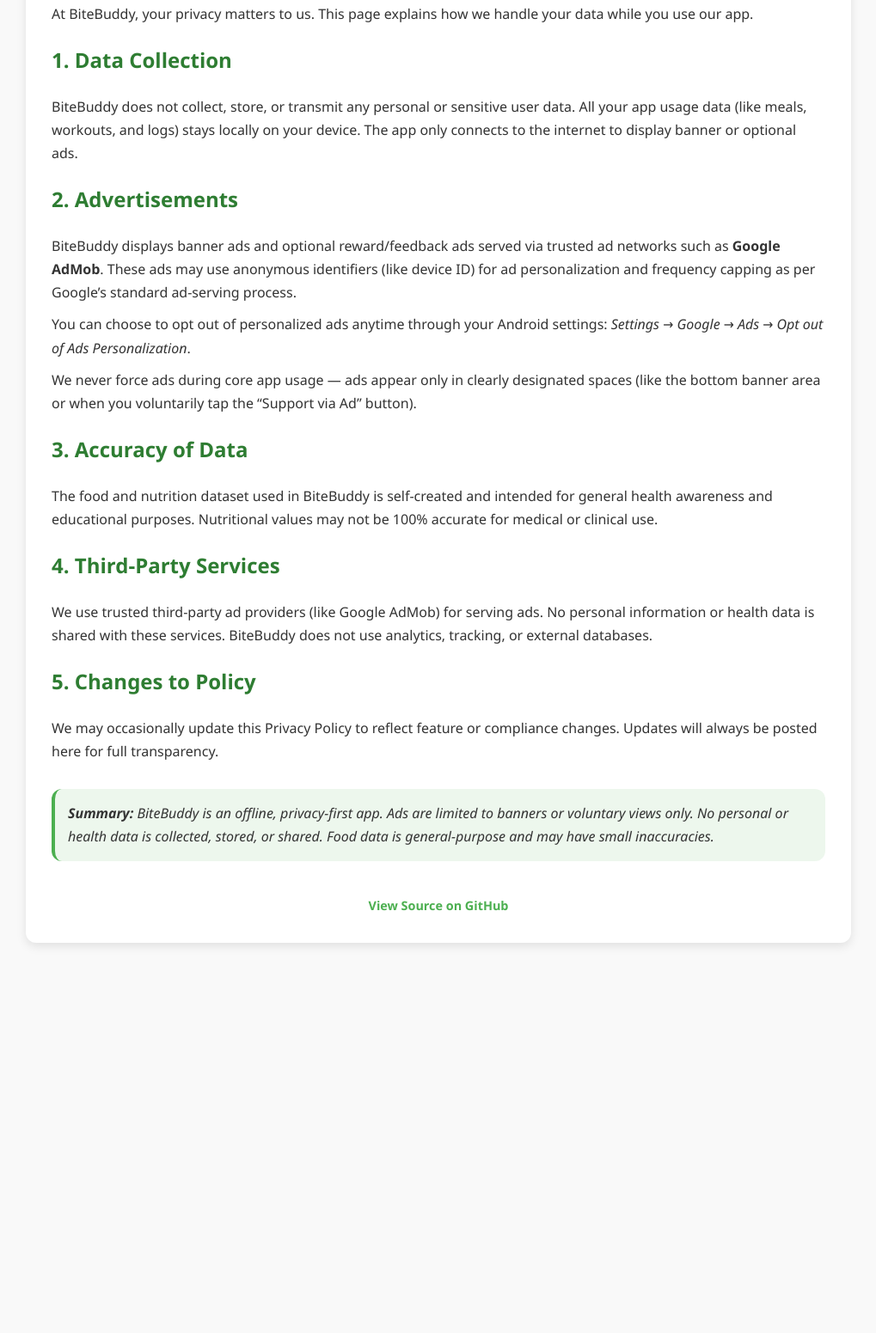
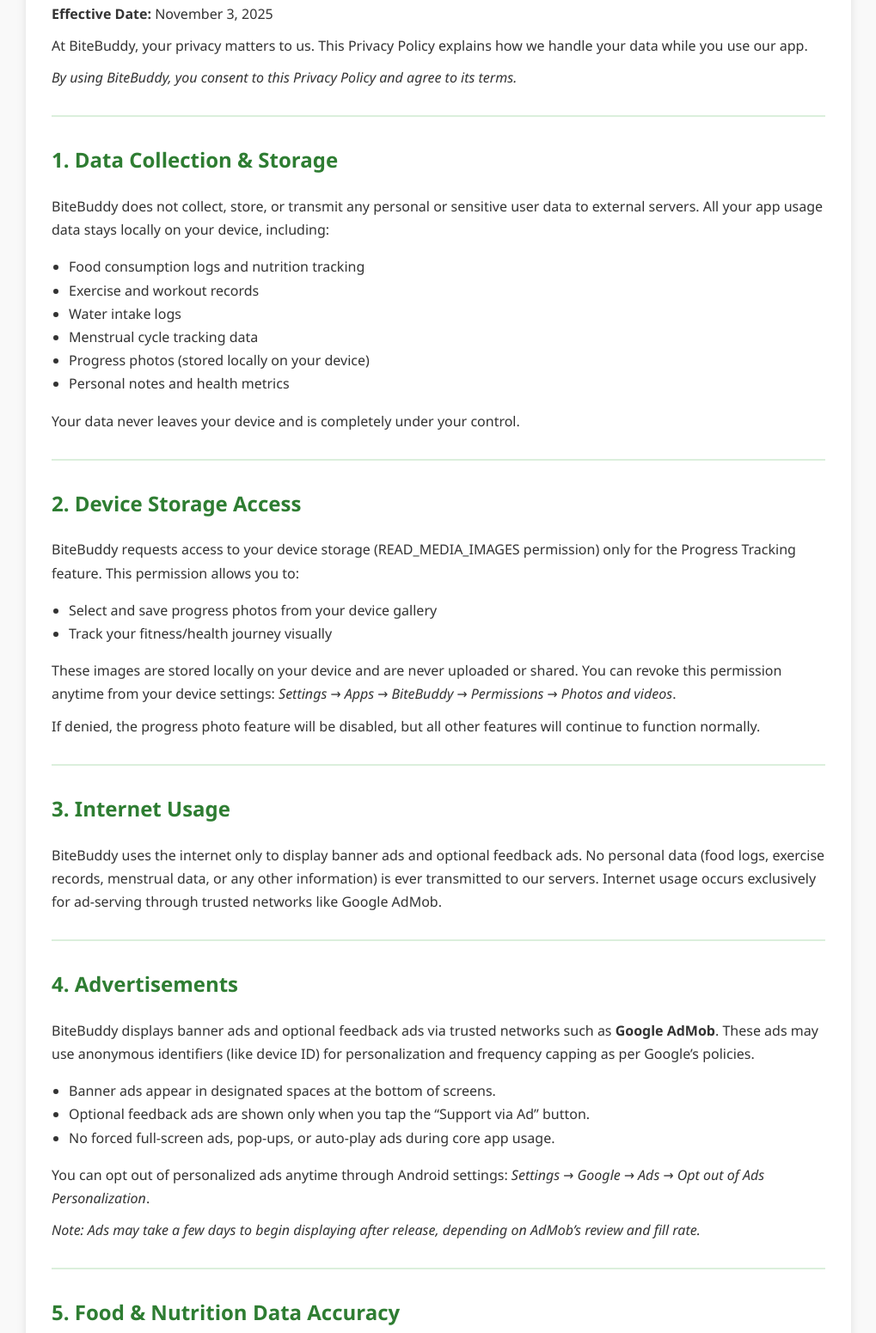
Before and after one commit to Codexyze/Codexyze.github.io, a plain HTML site: page bitebuddy.html in a window 1280 px wide. Shown: the part 143-1694 px from the top of the page at 86% size, without its empty margins (130-1149 px from the left). Before the commit the page ends 1260 px from the top, so only its background shows below. Drawn offline with Linux system fonts and the light colour scheme.

Commit message:
feat(update) : updated privacy policy
Updated the privacy policy to include new sections on data collection, storage, and user consent. Enhanced clarity on device storage access and added contact information.

```diff
--- a/bitebuddy.html
+++ b/bitebuddy.html
@@ -3,18 +3,17 @@
 <head>
   <meta charset="UTF-8">
   <meta name="viewport" content="width=device-width, initial-scale=1.0">
-  <title>BiteBuddy Privacy Policy</title>
+  <title>BiteBuddy Privacy Policy - Offline Health App | Codexyze</title>
   <style>
-    /* ===== Base Styling ===== */
     :root {
       --primary-color: #4CAF50;
       --secondary-color: #2E7D32;
       --text-color: #333;
       --bg-color: #f9f9f9;
       --card-bg: #fff;
-      --max-width: 900px;
       --shadow: 0 4px 12px rgba(0, 0, 0, 0.1);
       --radius: 12px;
+      --max-width: 900px;
     }
 
     body {
@@ -37,7 +36,7 @@
       line-height: 1.7;
     }
 
-    h1, h2, h3 {
+    h1, h2 {
       color: var(--secondary-color);
     }
 
@@ -53,6 +52,12 @@
 
     ul {
       padding-left: 20px;
+    }
+
+    hr {
+      border: none;
+      border-top: 2px solid rgba(76, 175, 80, 0.2);
+      margin: 30px 0;
     }
 
     .note {
@@ -82,93 +87,123 @@
       color: var(--secondary-color);
     }
 
-    /* ===== Responsive Design ===== */
     @media (max-width: 768px) {
-      .container {
-        padding: 20px;
-      }
-
-      h1 {
-        font-size: 1.8rem;
-      }
+      .container { padding: 20px; }
+      h1 { font-size: 1.8rem; }
     }
 
     @media (max-width: 480px) {
-      body {
-        padding: 10px;
-      }
-
-      .container {
-        padding: 15px;
-      }
-
-      h1 {
-        font-size: 1.5rem;
-      }
-
-      p, li {
-        font-size: 0.95rem;
-      }
+      body { padding: 10px; }
+      .container { padding: 15px; }
+      h1 { font-size: 1.5rem; }
+      p, li { font-size: 0.95rem; }
     }
   </style>
 </head>
 <body>
   <div class="container">
     <h1>BiteBuddy Privacy Policy</h1>
+    <p><strong>Effective Date:</strong> November 3, 2025</p>
 
-    <p>At BiteBuddy, your privacy matters to us. This page explains how we handle your data while you use our app.</p>
+    <p>At BiteBuddy, your privacy matters to us. This Privacy Policy explains how we handle your data while you use our app.</p>
+    <p><em>By using BiteBuddy, you consent to this Privacy Policy and agree to its terms.</em></p>
 
-    <h2>1. Data Collection</h2>
-    <p>
-      BiteBuddy does not collect, store, or transmit any personal or sensitive user data.
-      All your app usage data (like meals, workouts, and logs) stays locally on your device.
-      The app only connects to the internet to display banner or optional ads.
-    </p>
+    <hr>
 
-    <h2>2. Advertisements</h2>
-    <p>
-      BiteBuddy displays banner ads and optional reward/feedback ads served via trusted ad networks such as
-      <strong>Google AdMob</strong>. These ads may use anonymous identifiers (like device ID)
-      for ad personalization and frequency capping as per Google’s standard ad-serving process.
-    </p>
-    <p>
-      You can choose to opt out of personalized ads anytime through your Android settings:
-      <em>Settings → Google → Ads → Opt out of Ads Personalization</em>.
-    </p>
-    <p>
-      We never force ads during core app usage — ads appear only in clearly designated spaces
-      (like the bottom banner area or when you voluntarily tap the “Support via Ad” button).
-    </p>
+    <h2>1. Data Collection & Storage</h2>
+    <p>BiteBuddy does not collect, store, or transmit any personal or sensitive user data to external servers. All your app usage data stays locally on your device, including:</p>
+    <ul>
+      <li>Food consumption logs and nutrition tracking</li>
+      <li>Exercise and workout records</li>
+      <li>Water intake logs</li>
+      <li>Menstrual cycle tracking data</li>
+      <li>Progress photos (stored locally on your device)</li>
+      <li>Personal notes and health metrics</li>
+    </ul>
+    <p>Your data never leaves your device and is completely under your control.</p>
 
-    <h2>3. Accuracy of Data</h2>
-    <p>
-      The food and nutrition dataset used in BiteBuddy is self-created and intended for general health awareness
-      and educational purposes. Nutritional values may not be 100% accurate for medical or clinical use.
-    </p>
+    <hr>
 
-    <h2>4. Third-Party Services</h2>
-    <p>
-      We use trusted third-party ad providers (like Google AdMob) for serving ads.
-      No personal information or health data is shared with these services.
-      BiteBuddy does not use analytics, tracking, or external databases.
-    </p>
+    <h2>2. Device Storage Access</h2>
+    <p>BiteBuddy requests access to your device storage (READ_MEDIA_IMAGES permission) only for the Progress Tracking feature. This permission allows you to:</p>
+    <ul>
+      <li>Select and save progress photos from your device gallery</li>
+      <li>Track your fitness/health journey visually</li>
+    </ul>
+    <p>These images are stored locally on your device and are never uploaded or shared. You can revoke this permission anytime from your device settings: <em>Settings → Apps → BiteBuddy → Permissions → Photos and videos</em>.</p>
+    <p>If denied, the progress photo feature will be disabled, but all other features will continue to function normally.</p>
 
-    <h2>5. Changes to Policy</h2>
-    <p>
-      We may occasionally update this Privacy Policy to reflect feature or compliance changes.
-      Updates will always be posted here for full transparency.
-    </p>
+    <hr>
 
-    <div class="note">
-      <strong>Summary:</strong> BiteBuddy is an offline, privacy-first app.
-      Ads are limited to banners or voluntary views only.
-      No personal or health data is collected, stored, or shared.
-      Food data is general-purpose and may have small inaccuracies.
-    </div>
+    <h2>3. Internet Usage</h2>
+    <p>BiteBuddy uses the internet only to display banner ads and optional feedback ads. No personal data (food logs, exercise records, menstrual data, or any other information) is ever transmitted to our servers. Internet usage occurs exclusively for ad-serving through trusted networks like Google AdMob.</p>
 
-    <footer>
-      <a class="footer-link" href="https://github.com/Codexyze/BiteBuddy" target="_blank">View Source on GitHub</a>
-    </footer>
+    <hr>
+
+    <h2>4. Advertisements</h2>
+    <p>BiteBuddy displays banner ads and optional feedback ads via trusted networks such as <strong>Google AdMob</strong>. These ads may use anonymous identifiers (like device ID) for personalization and frequency capping as per Google’s policies.</p>
+    <ul>
+      <li>Banner ads appear in designated spaces at the bottom of screens.</li>
+      <li>Optional feedback ads are shown only when you tap the “Support via Ad” button.</li>
+      <li>No forced full-screen ads, pop-ups, or auto-play ads during core app usage.</li>
+    </ul>
+    <p>You can opt out of personalized ads anytime through Android settings: <em>Settings → Google → Ads → Opt out of Ads Personalization</em>.</p>
+    <p><em>Note: Ads may take a few days to begin displaying after release, depending on AdMob’s review and fill rate.</em></p>
+
+    <hr>
+
+    <h2>5. Food & Nutrition Data Accuracy</h2>
+    <p>The nutrition dataset in BiteBuddy is manually created and intended for general wellness awareness. It is not medically certified and should not replace professional advice. Consult a healthcare professional or registered dietitian for specific dietary guidance.</p>
+
+    <hr>
+
+    <h2>6. Third-Party Services</h2>
+    <p>We use trusted third-party ad providers (like Google AdMob) to serve advertisements. No personal data, exercise logs, or health records are shared with these providers. BiteBuddy does not use analytics SDKs, external tracking tools, or cloud databases.</p>
+
+    <hr>
+
+    <h2>7. Data Security</h2>
+    <p>All user data is stored locally on your device using Room Database, which ensures privacy and security. We recommend:</p>
+    <ul>
+      <li>Keeping your device locked with a strong password or PIN</li>
+      <li>Regularly backing up device data</li>
+      <li>Keeping your Android OS up-to-date</li>
+    </ul>
+    <p><strong>Important:</strong> BiteBuddy cannot access or recover your data if you uninstall the app or lose your device.</p>
+
+    <hr>
+
+    <h2>8. Children's Privacy</h2>
+    <p>BiteBuddy is designed for users aged 13 and above. We do not knowingly collect information from children under 13. If you believe your child has provided information, please contact us for assistance.</p>
+
+    <hr>
+
+    <h2>9. Changes to This Policy</h2>
+    <p>We may occasionally update this Privacy Policy to reflect feature changes, compliance requirements, or legal obligations. Updates will be posted here and on our official website. Please review this policy periodically for the latest version.</p>
+
+    <hr>
+
+    <h2>10. Contact Us</h2>
+    <p>If you have any questions, concerns, or requests about this Privacy Policy, feel free to contact us:</p>
+    <ul>
+      <li><strong>Email:</strong> <a href="mailto:nutrinonovarage@gmail.com">nutrinonovarage@gmail.com</a></li>
+      <li><strong>Developer Portfolio:</strong> <a href="https://v0-akshay-sarapure-portfolio.vercel.app/" target="_blank">https://v0-akshay-sarapure-portfolio.vercel.app/</a></li>
+      <li><strong>Website:</strong> <a href="https://codexyze.github.io/bitebuddy.html" target="_blank">https://codexyze.github.io/bitebuddy.html</a></li>
+    </ul>
+
+    <hr>
+
+    <h2>Summary (Simple Language)</h2>
+    <ul>
+      <li>✅ BiteBuddy is an offline, privacy-first fitness app.</li>
+      <li>✅ All your data stays on your device — we don’t collect or share anything.</li>
+      <li>✅ Storage permission is only for local progress photos.</li>
+      <li>✅ Internet is used only for banner/optional ads.</li>
+      <li>✅ Food data is general-purpose, not for medical use.</li>
+      <li>✅ No analytics, no tracking, no external servers.</li>
+      <li>✅ Your health and privacy are completely under your control.</li>
+    </ul>
+
   </div>
 </body>
 </html>
```
